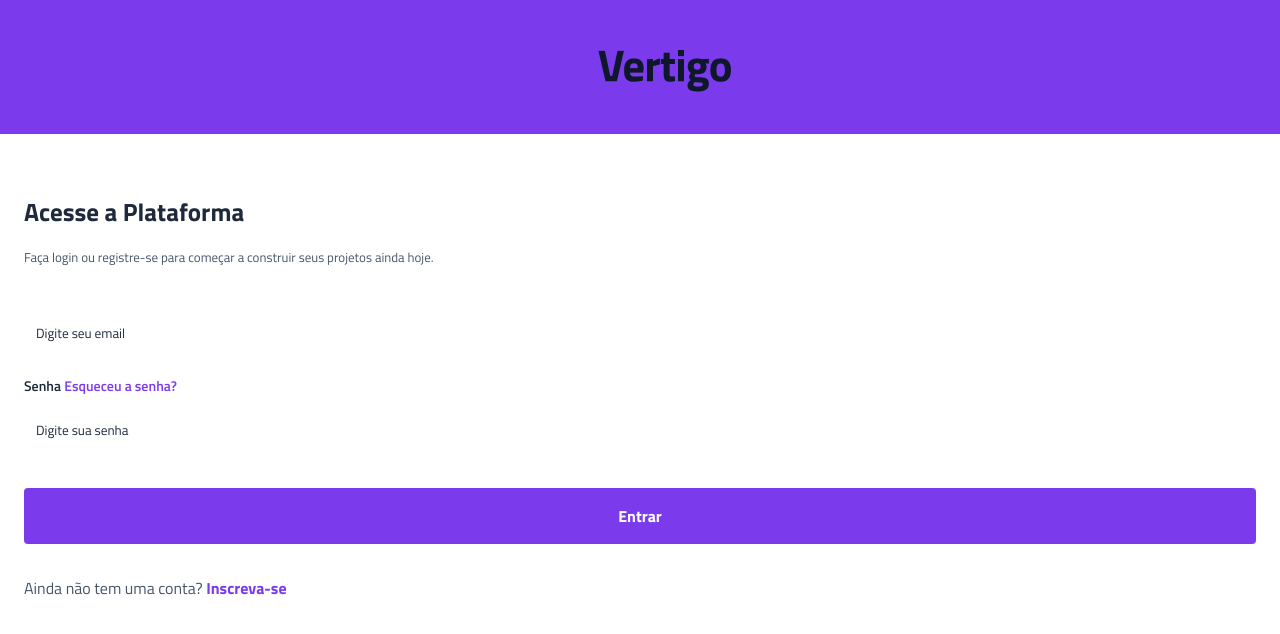
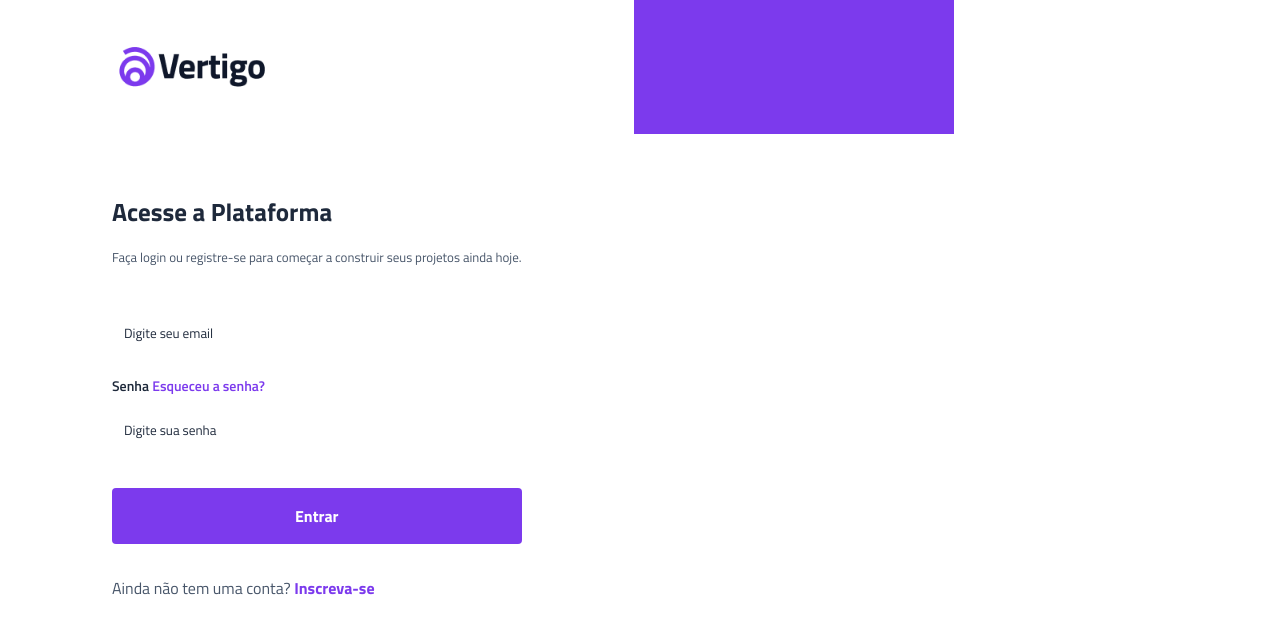
Before and after one commit to MathFMA/Projeto-Vertigo, a plain HTML site: page index.html in a window 1280 px wide. Drawn offline with Linux system fonts and the light colour scheme.

Commit message:
insercao do background desktop

```diff
--- a/index.html
+++ b/index.html
@@ -12,6 +12,8 @@
 </head>
 
 <body>
+    <div class="conteudo">
+
         <header>
             <img src="./Imagens/logo.png" alt="Logo">
         </header>
@@ -47,6 +49,10 @@
                 </p>
             </section>
         </main>
+    </div>
+    <div class="bg-desktop">
+        <img src="./Imagens/bg-desktop.png" alt="background desktop">
+    </div>
 </body>
 
 </html>
--- a/style.css
+++ b/style.css
@@ -16,7 +16,7 @@
 }
 
 header {
-    background-image: url(./Imagens/bg-desktop.png);
+    background-image: url(./Imagens/bg-mobile.png);
     background-size: cover;
     height: 8.375rem;
 
@@ -117,3 +117,32 @@ main {
     font-weight: 700;
     font-size: 1rem;
 }
+
+.bg-desktop{
+    display: none;
+}
+
+@media(min-width:1000px) {
+
+    body{
+        display: flex;
+    }
+
+    header{
+        background: none;
+        justify-content: flex-start;
+        padding-inline: 7rem;
+    }
+
+    header img{
+       width: 10rem;
+    }
+
+    main{
+       padding-inline: 7rem;
+    }
+
+    .bg-desktop{
+        display: block;
+    }
+}
```
Lines whose indentation alone changed are shown as unchanged.
